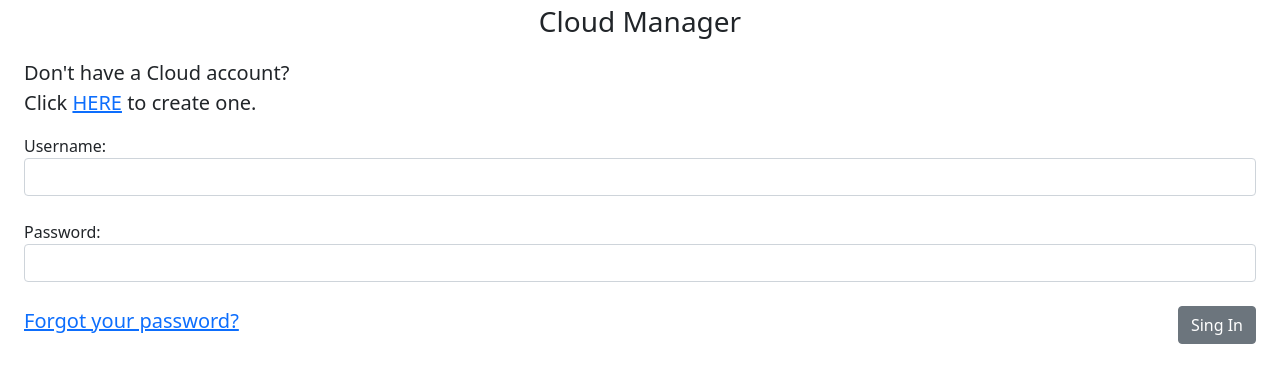
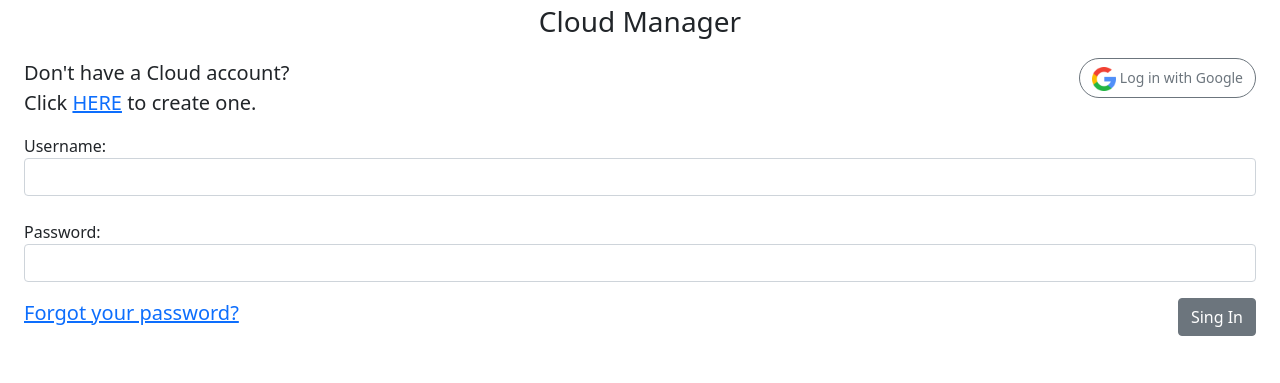
Before and after one commit to Zeusz20/BSc, a Django app: page /user/login/ in a window 1280 px wide. Shown: the top 383 px of the page. Run offline with Django 3.2, Linux system fonts and the light colour scheme; parts of the project's set-up code (start-up, migrations or seed data) failed here and were passed over; some libraries are stand-ins or nearby versions.

Commit message:
Google account login

```diff
--- /dev/null
+++ b/server/main/templates/main/google_login.html
@@ -0,0 +1,12 @@
+{% load socialaccount %}
+<form method="post" action="{% provider_login_url 'google' %}">
+    {% csrf_token %}
+    <button type="submit" class="btn btn-outline-light" style="color: black; border-color: #6c757d; border-radius: 32px">
+        {% load static %}
+        <img src="{% static 'main/img/google.png' %}" alt="google" style="max-width: 24px">
+        <small class="text-muted">
+            <span lang="en">Log in with Google</span>
+            <span lang="hu">Belépés Google fiókkal</span>
+        </small>
+    </button>
+</form>
--- a/server/main/templates/main/login.html
+++ b/server/main/templates/main/login.html
@@ -1,12 +1,19 @@
 {% extends 'main/base.html' %}
 
 {% block content %}
+<div class="row">
+    <div class="col">
         <p class="lead">
             <span lang="en">Don't have a Cloud account? <br> Click <a href="/user/register/">HERE</a> to create one.</span>
             <span lang="hu">Még nincs Felhő fiókja? <br> Kattintson <a href="/user/register/">IDE</a> a regisztrációhoz.</span>
         </p>
+    </div>
+    <div class="col d-flex justify-content-end">
+        {% include 'main/google_login.html' %}
+    </div>
+</div>
 
-<form method="post">
+<form method="post" id="login">
     {% csrf_token %}
     <input type="hidden" name="type" value="login">
     <span lang="en">Username:</span>
@@ -16,7 +23,8 @@
     <span lang="en">Password:</span>
     <span lang="hu">Jelszó:</span>
     <input type="password" name="password" class="form-control">
-    <br>
+</form>
+
 <div class="row">
     <div class="col">
         <div class="col d-flex justify-content-start">
@@ -25,11 +33,10 @@
         </div>
     </div>
     <div class="col d-flex justify-content-end">
-            <button type="submit" class="btn btn-secondary">
+        <button type="submit" form="login" class="btn btn-secondary">
             <span lang="en">Sing In</span>
             <span lang="hu">Bejelentkezés</span>
         </button>
     </div>
 </div>
-</form>
 {% endblock content %}
--- a/server/main/urls.py
+++ b/server/main/urls.py
@@ -1,4 +1,4 @@
-from django.urls import path
+from django.urls import path, include
 from .views import *
 
 urlpatterns = [
@@ -13,4 +13,6 @@ urlpatterns = [
     path('user/search/', UserView.as_view(view='search')),
     path('user/settings/', UserView.as_view(view='settings')),
     path('user/logout/', UserView.as_view(view='logout')),
+
+    path('accounts/', include('allauth.urls')),
 ]
```
Also changed, not shown: server/requirements.txt (+14 -0 lines), server/server/settings.py (+31 -1 lines), server/main/migrations/0002_alter_gwproject_date_added.py (added), server/main/static/main/img/google.png (added). Lines whose indentation alone changed are shown as unchanged.
